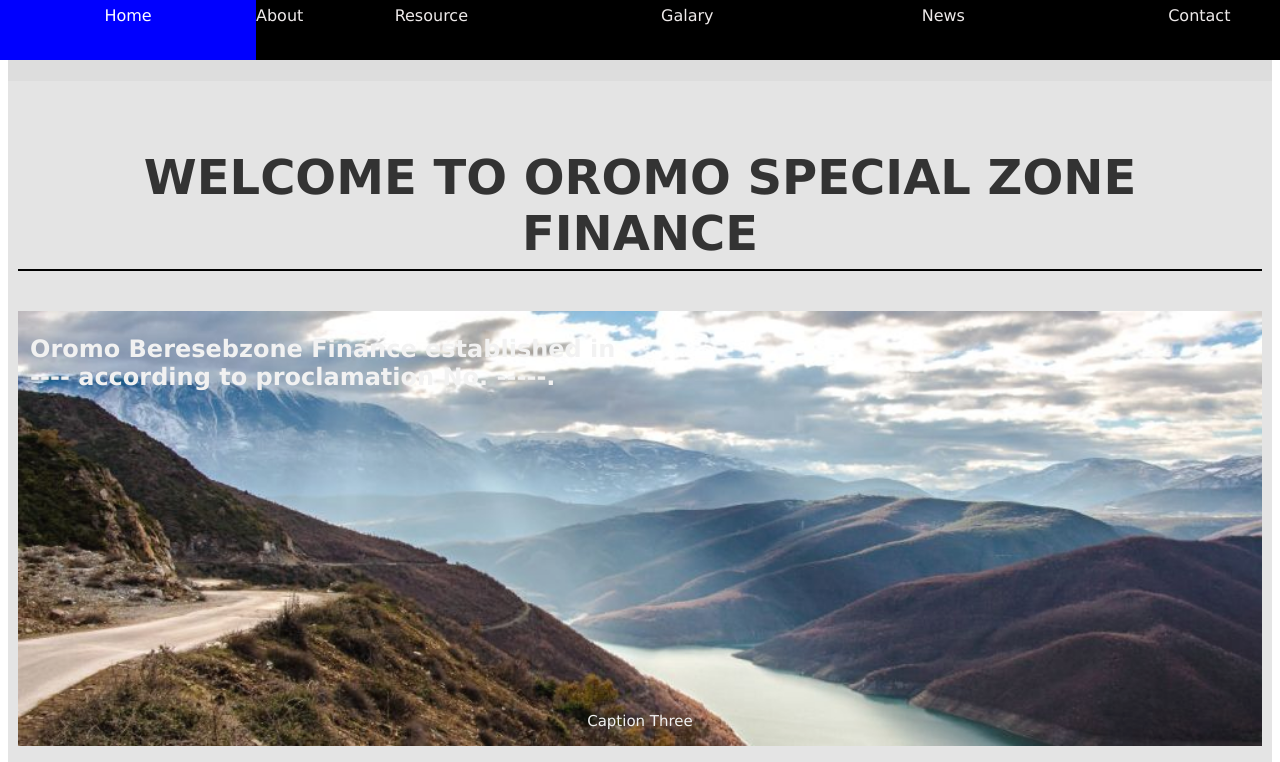
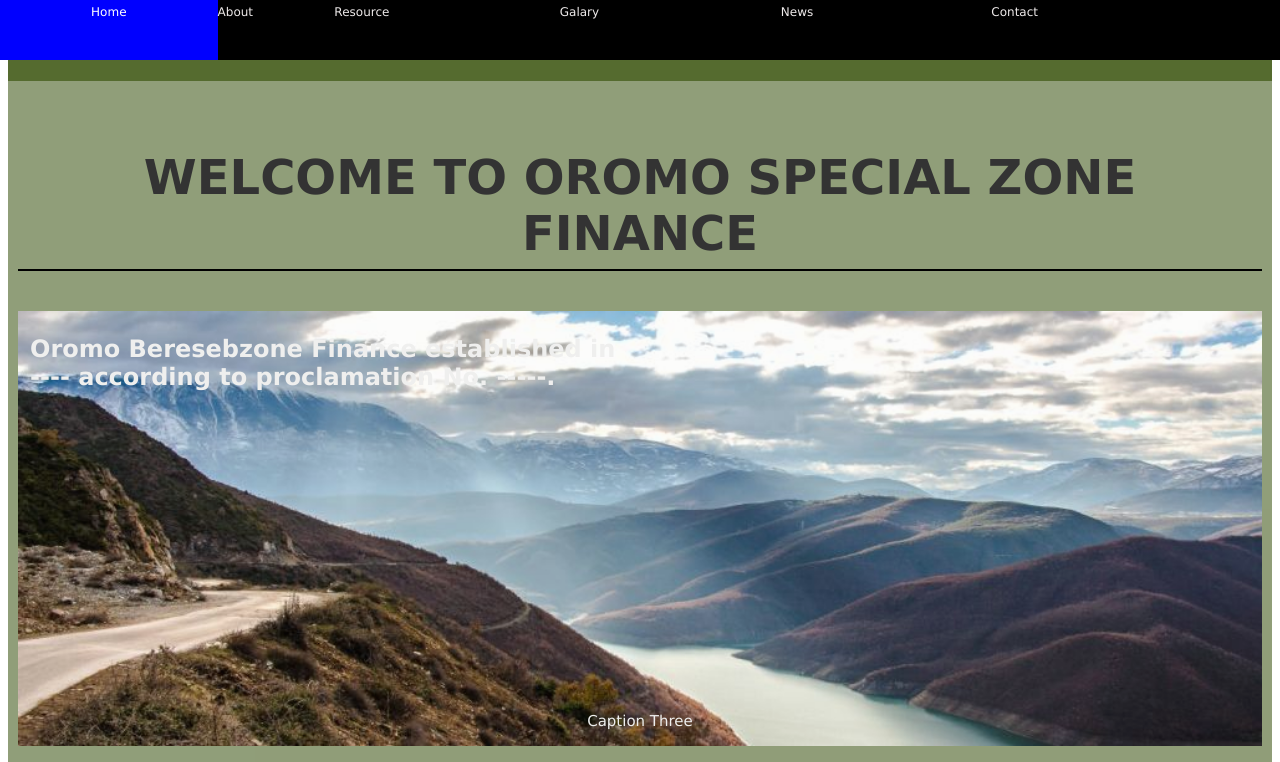
Before and after one commit to bafanahassen635/Oromozonefinance-website, a plain HTML site: page index.html in a window 1280 px wide. Shown: the top 762 px of the page. Drawn offline with Linux system fonts and the light colour scheme.

Commit message:
Add files via upload

```diff
--- a/index.html
+++ b/index.html
@@ -24,6 +24,7 @@
 
   <div class="dropdown">
    <a href="#about">About</a>
+
     <!-- This is the element you hover over -->
     <div class="dropdown-content">
 
@@ -212,7 +213,7 @@ function googleTranslateElementInit() {
          <img onmouseover="bigImg(this)" onmouseout="normalImg(this)" src="./images/photo2.jpg" alt="Photo 2">
          <img onmouseover="bigImg(this)" onmouseout="normalImg(this)"  src="./images/photo3.jpg" alt="Photo 3">
         -->
-      </div>
+
     </div>
     <div id="Resource" class="page">
       <h2>Resource</h2>
@@ -417,7 +418,7 @@ function googleTranslateElementInit() {
 -->
 
 
-<div id="News&Blogs" class="page">
+<div id="News" class="page">
 
 
   <section class="finance-news-section">
@@ -475,6 +476,7 @@ function googleTranslateElementInit() {
 
 
 </div>
+</div>
 <!--
     <div>
     <footer class="footer">
@@ -507,7 +509,7 @@ function googleTranslateElementInit() {
         <li><a href="#about">About Us</a></li>
         <li><a href="#Galary">Galary</a></li>
         <li><a href="#Resource">Resource</a></li>
-        <li><a href="#News&Blogs">News&Blogs</a></li>
+        <li><a href="#News">News</a></li>
         <li><a href="#contact">Contact</a></li>
       </ul>
     </div>
--- a/style.css
+++ b/style.css
@@ -68,7 +68,7 @@ body{
       .text {font-size: 11px}
     }
 #wrapper{
-background-color: #ddd;
+background-color: darkolivegreen;
 }
 
 #navbar{
@@ -83,11 +83,14 @@ background-color: #ddd;
 }
 #navbar nav{
   display: flex;
+  font-size: 12px;
+  padding: 0;
+  margin: 0;
 }
 #navbar nav a{
-flex: 0 0 20vw;
+flex: 0 0 17vw;
 text-align: center;
- font-size: 1em;
+font: size 1em;;
 color: rgb(238, 234, 234);
 text-decoration: none;
 height: 60px;
@@ -258,6 +261,9 @@ background-color: #eeeeee62;
   flex: 1;
   border: 1px solid #242121;
   padding: 10px;
+}
+#Resource{
+  background-color: rgb(151, 168, 126);
 }
 .cards{
   display: flex;
```
Lines whose indentation alone changed are shown as unchanged.
